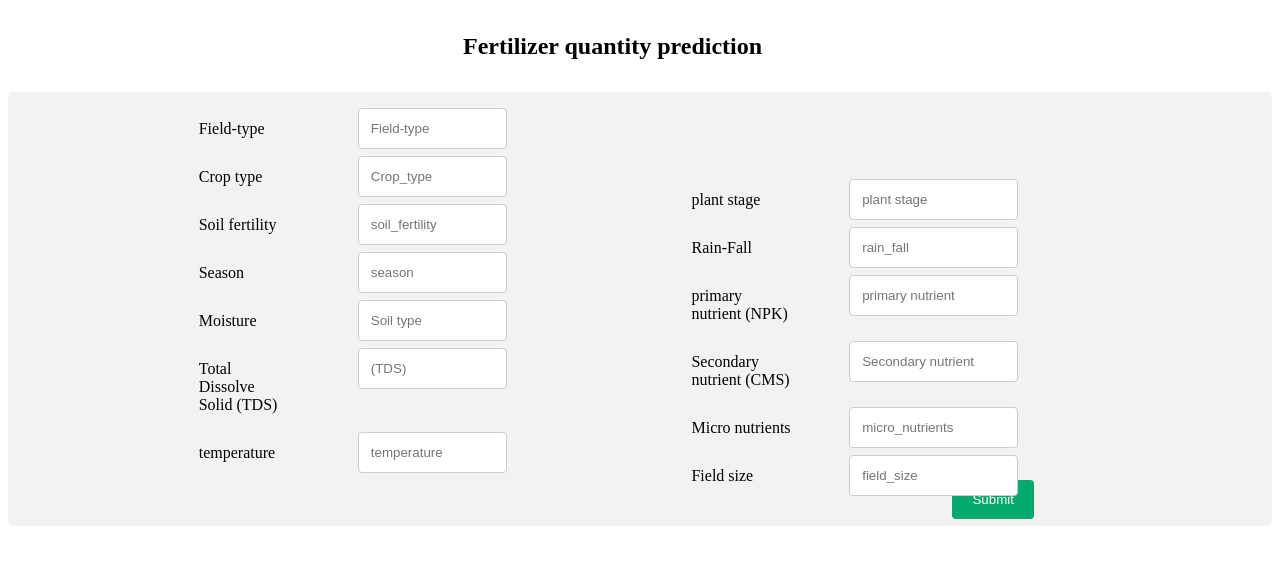
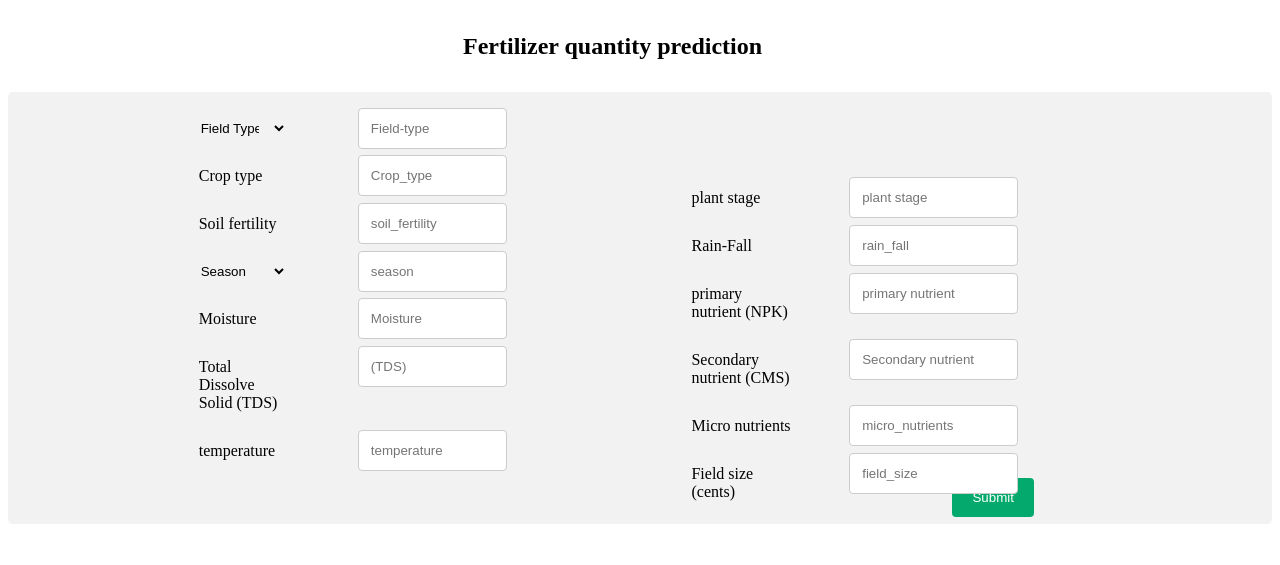
Before and after one commit to lithu-lithish/bostonmlregression, a Flask app: page / in a window 1280 px wide. Shown: the top 565 px of the page. Run offline with Flask 2, Linux system fonts and the light colour scheme; parts of the project's set-up code (start-up, migrations or seed data) failed here and were passed over.

Commit message:
the last day made changes

```diff
--- a/templates/home.html
+++ b/templates/home.html
@@ -116,6 +116,12 @@
         padding-left: 36%;
       }
 
+      .select {
+        background-color: #f2f2f2;
+        border: none;
+        margin-left: -14px;
+      }
+
       /* screen split */
 
       /* Responsive layout - when the screen is less than 600px wide, make the two columns stack on top of each other instead of next to each other */
@@ -147,7 +153,14 @@
           <div class="left">
             <div class="row">
               <div class="col-25">
-                <label for="fname">Field-type</label>
+                <!-- <label for="fname">Field-type</label> -->
+                <select name="cars" class="select">
+                  <option value="" class="select">Field Type</option>
+                  <option value="volvo" class="select">silt</option>
+                  <option value="saab" class="select">peat</option>
+                  <option value="opel" class="select">loam</option>
+                  <option value="audi" class="select">chalk</option>
+                </select>
               </div>
               <div class="col-75">
                 <input
@@ -189,7 +202,14 @@
 
             <div class="row">
               <div class="col-25">
-                <label for="lname">Season</label>
+                <select name="cars" class="select">
+                  <option value="" class="select">Season</option>
+                  <option value="saab" class="select">spring</option>
+                  <option value="opel" class="select">summer</option>
+                  <option value="volvo" class="select">monsoon</option>
+                  <option value="audi" class="select">autumn</option>
+                  <option value="audi" class="select">winter</option>
+                </select>
               </div>
               <div class="col-75">
                 <input
@@ -209,7 +229,7 @@
                 <input
                   type="text"
                   name="soil_type"
-                  placeholder="Soil type"
+                  placeholder="Moisture"
                   required="required"
                 />
               </div>
@@ -319,7 +339,7 @@
 
             <div class="row">
               <div class="col-25">
-                <label for="lname">Field size</label>
+                <label for="lname">Field size (cents)</label>
               </div>
               <div class="col-75">
                 <input
```
